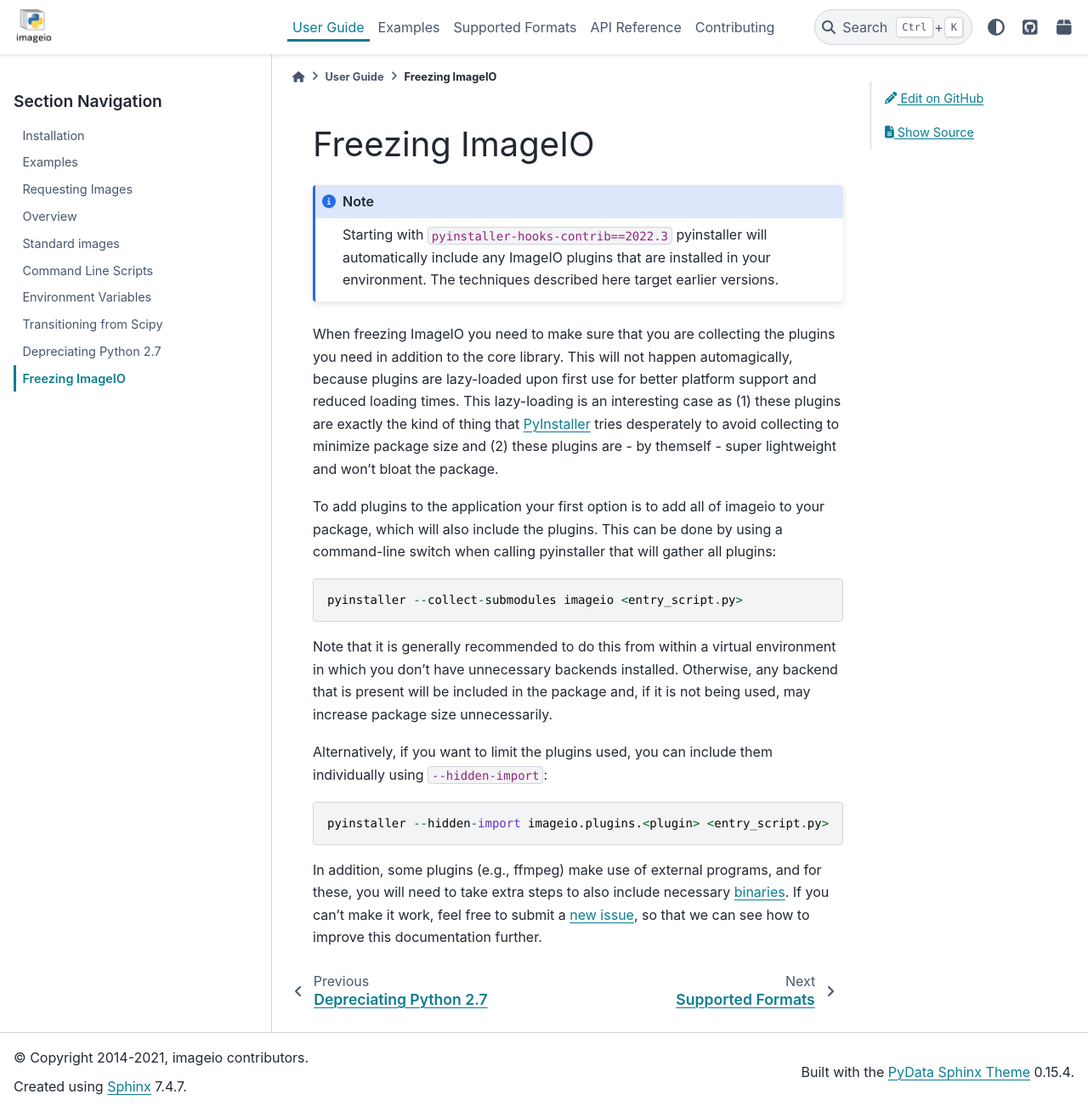
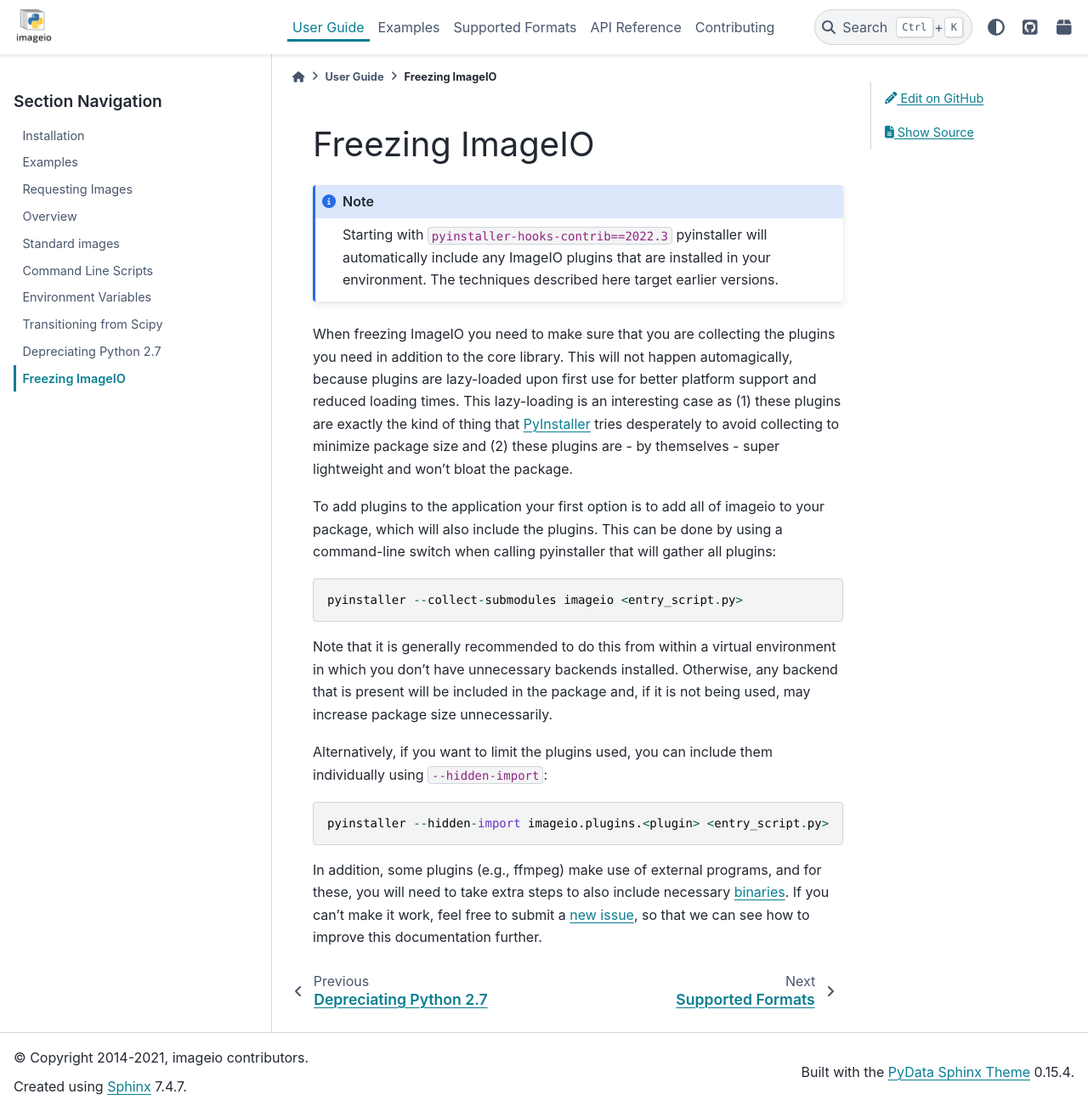
Before and after one commit to imageio/imageio, a Sphinx documentation site: the page built from docs/user_guide/freezing.rst, in a window 1280 px wide and 1308 px high. Shown: the whole window at 85% size. Built offline with Sphinx 7.4.7 and the PyData theme 0.15.4, drawn with Linux system fonts in a browser that asks for light colours; pages that are not in the unit, such as notebooks, are missing from menus.

Commit message:
DOC: trivial typo fixes (#1072)

```diff
--- a/docs/development/index.rst
+++ b/docs/development/index.rst
@@ -304,7 +304,7 @@ class to API calls using the plugin kwarg. For example::
 
 **Installation**
 
-To develop a new plugin, you can start off with a simple def install::
+To develop a new plugin, you can start off with a simple dev install::
 
     # 1. Fork the ImageIO repository
 
@@ -449,7 +449,7 @@ the file, define functions that have their name begin with ``test_`` (example:
 ``def test_png_reading():``) and fill them with code that uses your plugin.
 
 Our main requirement for tests of new plugins is that they cover the full
-plugin. Ideally, they also test readiing and writing of all supported formats,
+plugin. Ideally, they also test reading and writing of all supported formats,
 but this is not strictly necessary. Check the commands above for how to run
 tests and check test coverage of your plugin.
 
--- a/docs/formats/index.rst
+++ b/docs/formats/index.rst
@@ -6,7 +6,7 @@ Supported Formats
     you can search this page using ``Ctrl+F`` and then type the name of
     the extension or format.
 
-ImageIO reads and writes images by deligating your request to one of many
+ImageIO reads and writes images by delegating your request to one of many
 backends. Example backends are pillow, ffmpeg, tifffile among others. Each
 backend supports its own set of formats, which is how ImageIO manages to support
 so many of them.
--- a/docs/user_guide/freezing.rst
+++ b/docs/user_guide/freezing.rst
@@ -12,7 +12,7 @@ because plugins are lazy-loaded upon first use for better platform support and
 reduced loading times. This lazy-loading is an interesting case as (1) these
 plugins are exactly the kind of thing that PyInstaller_ tries desperately to
 avoid collecting to minimize package size and (2) these plugins are - by
-themself - super lightweight and won't bloat the package.
+themselves - super lightweight and won't bloat the package.
 
 To add plugins to the application your first option is to add all of imageio to
 your package, which will also include the plugins. This can be done by using a
```
